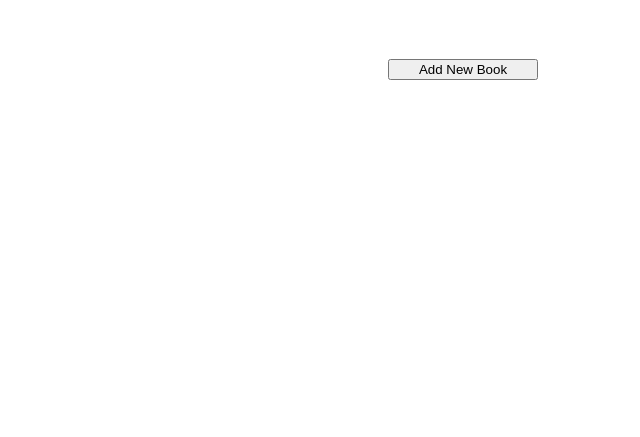
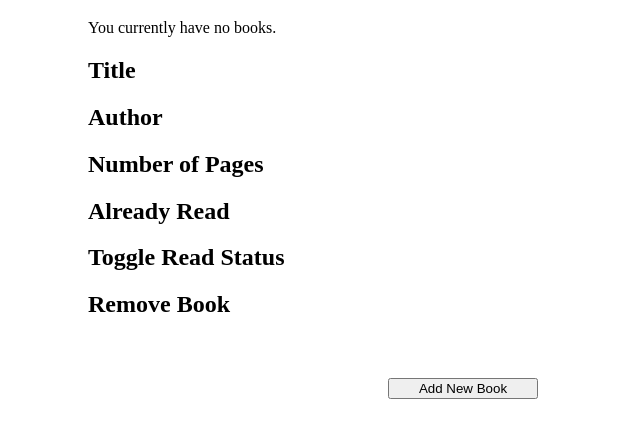
Before and after one commit to dee797/library, a plain HTML site: page index.html in a window 1280 px wide. Shown: the part 61-498 px from the top of the page, without its empty margins (177-817 px from the left). Drawn offline with Linux system fonts and the light colour scheme.

Commit message:
Add h2 elements for column headings

```diff
--- a/index.html
+++ b/index.html
@@ -10,6 +10,18 @@
 <body>
 
     <h1>Your Library</h1>
+
+    <div id="noBooks">You currently have no books.</div>
+
+    <div id="heading">
+        <h2>Title</h2>
+        <h2>Author</h2>
+        <h2>Number of Pages</h2>
+        <h2>Already Read</h2>
+        <h2>Toggle Read Status</h2>
+        <h2>Remove Book</h2>
+    </div>
+
     <div id="library"></div>
 
     <button id="addBookBtn">Add New Book</button>
```
